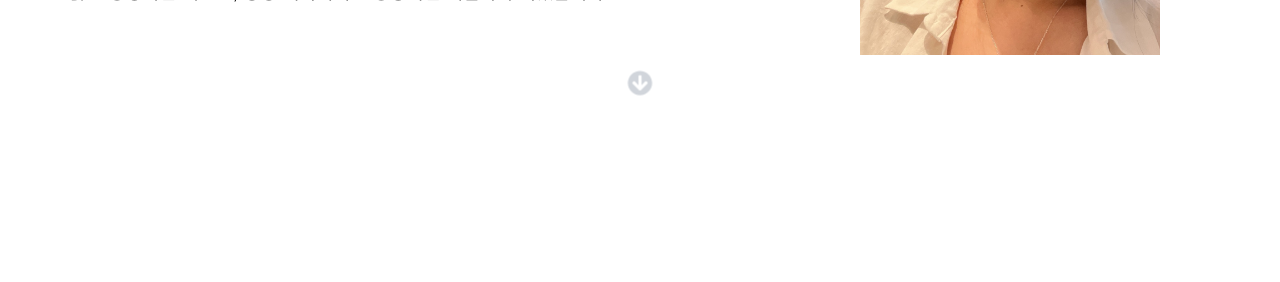
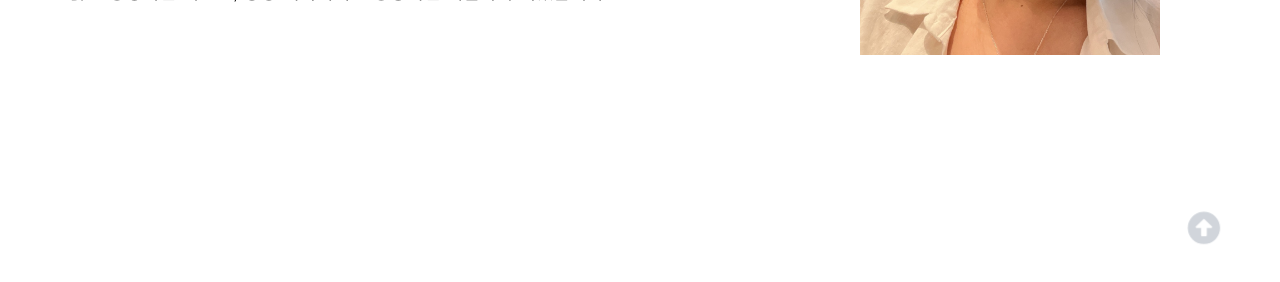
Before and after one commit to eeeyooon/portfolio, a Next.js app: page / in a window 1280 px wide. Shown: the part 512-794 px from the top of the page. Built offline with nearby package versions, Linux system fonts and the light colour scheme; a web font is replaced by a local one.

Commit message:
style: 상단 이동 버튼 -> 플로팅 버튼으로 변경

```diff
--- a/src/app/about/page.tsx
+++ b/src/app/about/page.tsx
@@ -2,7 +2,6 @@ import Image from "next/image";
 import Link from "next/link";
 import ProfileImage from "../../../public/images/profile.jpg";
 import { sentence } from "../../../data/about/aboutData";
-import ScrollArrow from "@/components/common/ScrollArrow";
 import AboutContent from "@/components/about/AboutContent";
 import SlotMachine from "@/components/about/SlotMachine";
 export default function AboutPage() {
@@ -50,7 +49,6 @@ export default function AboutPage() {
             />
           </div>
         </div>
-        <ScrollArrow targetId="#skills" />
       </section>
     </>
   );
--- a/src/app/contact/page.tsx
+++ b/src/app/contact/page.tsx
@@ -1,6 +1,5 @@
 import { IoIosCall } from "react-icons/io";
 import { CiMail } from "react-icons/ci";
-import ScrollArrow from "@/components/common/ScrollArrow";
 import ContactForm from "@/components/contact/ContactForm";
 
 export default function ContactPage() {
@@ -23,7 +22,6 @@ export default function ContactPage() {
         </p>
       </div>
       <ContactForm />
-      <ScrollArrow targetId="#about" />
     </section>
   );
 }
--- a/src/app/page.tsx
+++ b/src/app/page.tsx
@@ -2,10 +2,12 @@ import AboutPage from "./about/page";
 import ProjectsPage from "./projects/page";
 import ContactPage from "./contact/page";
 import SkillsPage from "./skills/page";
+import FloatingArrowBtn from "@/components/common/FloatingArrowBtn";
 
 export default function Home() {
   return (
-    <section id="home">
+    <section id="home static">
+      <FloatingArrowBtn />
       <AboutPage />
       <SkillsPage />
       <ProjectsPage />
--- a/src/app/projects/page.tsx
+++ b/src/app/projects/page.tsx
@@ -1,5 +1,4 @@
 import { projects } from "../../../data/projects/projectData";
-import ScrollArrow from "@/components/common/ScrollArrow";
 import FilterableProjects from "@/components/projects/FilterableProjects";
 export default async function ProjectsPage() {
   const categories = Array.from(
@@ -17,7 +16,6 @@ export default async function ProjectsPage() {
         프로젝트를 클릭하면 해당 프로젝트의 상세 페이지로 이동합니다.
       </p>
       <FilterableProjects projects={projects} categories={categories} />
-      <ScrollArrow targetId="#contact" />
     </section>
   );
 }
--- a/src/app/skills/page.tsx
+++ b/src/app/skills/page.tsx
@@ -1,6 +1,5 @@
 import SkillGrid from "@/components/skills/SkillGrid";
 import { skills } from "../../../data/skills/skillData";
-import ScrollArrow from "@/components/common/ScrollArrow";
 export default function SkillsPage() {
   return (
     <section id="skills" className="h-full py-24 selection:bg-brown_color ">
@@ -8,7 +7,6 @@ export default function SkillsPage() {
         Skills
       </h2>
       <SkillGrid skills={skills} />
-      <ScrollArrow targetId="#projects" />
     </section>
   );
 }
--- /dev/null
+++ b/src/components/common/FloatingArrowBtn.tsx
@@ -0,0 +1,12 @@
+import Link from "next/link";
+import { FaArrowAltCircleUp } from "react-icons/fa";
+
+export default function FloatingArrowBtn() {
+  return (
+    <div className="w-7 h-7 md:w-9 md:h-9 mx-auto pulse-animation fixed z-20 bottom-10 right-10 md:right-14">
+      <Link href="/">
+        <FaArrowAltCircleUp className="text-gray-300 w-7 h-7  md:w-8 md:h-8  bg-white rounded-full" />
+      </Link>
+    </div>
+  );
+}
--- a/src/components/common/ScrollArrow.tsx
+++ /dev/null
@@ -1,28 +0,0 @@
-"use client";
-import Link from "next/link";
-import { usePathname } from "next/navigation";
-import { FaArrowAltCircleUp, FaArrowCircleDown } from "react-icons/fa";
-
-type Props = {
-  targetId: string;
-};
-
-export default function ScrollArrow({ targetId }: Props) {
-  const pathname = usePathname();
-
-  const getLinkHref = (route: string) => {
-    return pathname === "/" ? route : "/" + route;
-  };
-
-  return (
-    <div className="w-6 h-6 mx-auto pulse-animation  invisible lg:visible">
-      <Link href={getLinkHref(targetId)}>
-        {targetId === "#about" ? (
-          <FaArrowAltCircleUp className="text-gray-300 w-6 h-6" />
-        ) : (
-          <FaArrowCircleDown className="text-gray-300 w-6 h-6" />
-        )}
-      </Link>
-    </div>
-  );
-}
```
